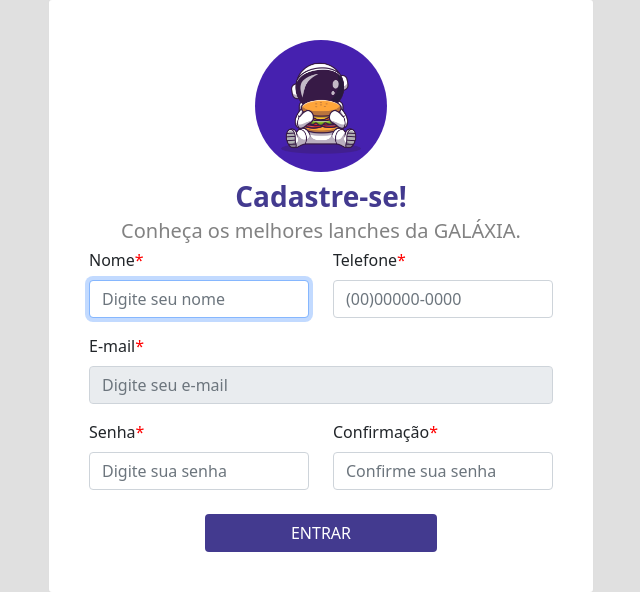
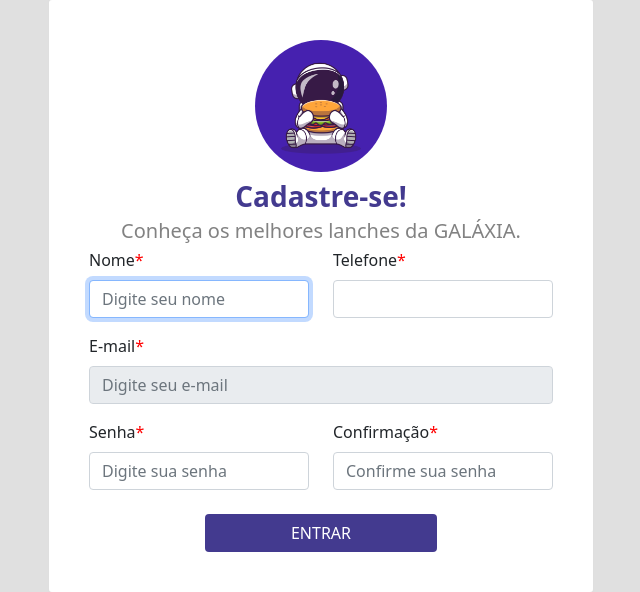
Before and after one commit to emanoelyaraujo/spaceburguer, a PHP site: template app/view/cadastrar.php in a window 1280 px wide. Shown: the part 25-617 px from the top of the page, without its empty margins (319-959 px from the left). Run offline with PHP 8.4, Linux system fonts and the light colour scheme; the template is opened without the code that fills it, so the values that code supplies are empty; some libraries are stand-ins or nearby versions.

Commit message:
fix{view cadastrar}: input telefone sem mascara

```diff
--- a/app/view/cadastrar.php
+++ b/app/view/cadastrar.php
@@ -20,7 +20,7 @@
                                 </div>
                                 <div class="col-6">
                                     <label for="telefone" class="form-label">Telefone<span class="spanRed">*</span></label>
-                                    <input class="form-control" type="text" name="telefone" id="telefone" maxlength="14" placeholder="(00)00000-0000" required>
+                                    <input class="form-control" type="text" name="telefone" id="telefone" maxlength="14" required>
                                 </div>
                             </div>
                             <div class="form-group mb-3">
@@ -50,6 +50,10 @@
 </div>
 
 <script>
+    $(document).ready(function() {
+        $("#telefone").mask('(00)00000-0000');
+    });
+
     var password = document.getElementById("senha"),
         confirm_password = document.getElementById("confirmSenha");
 
```
